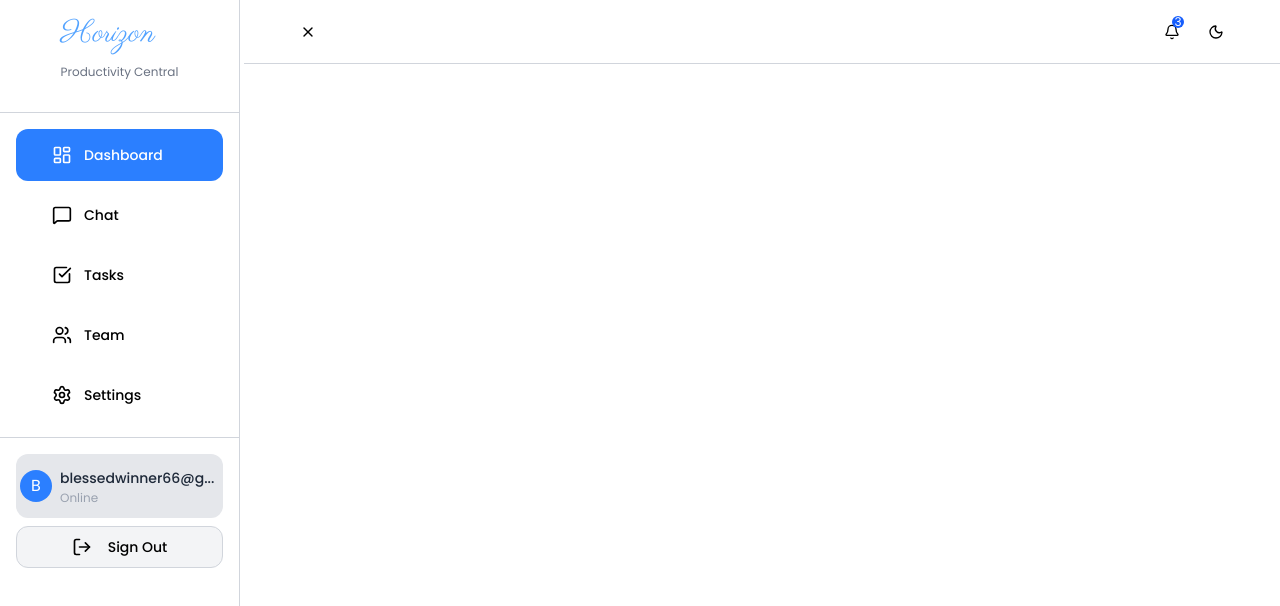
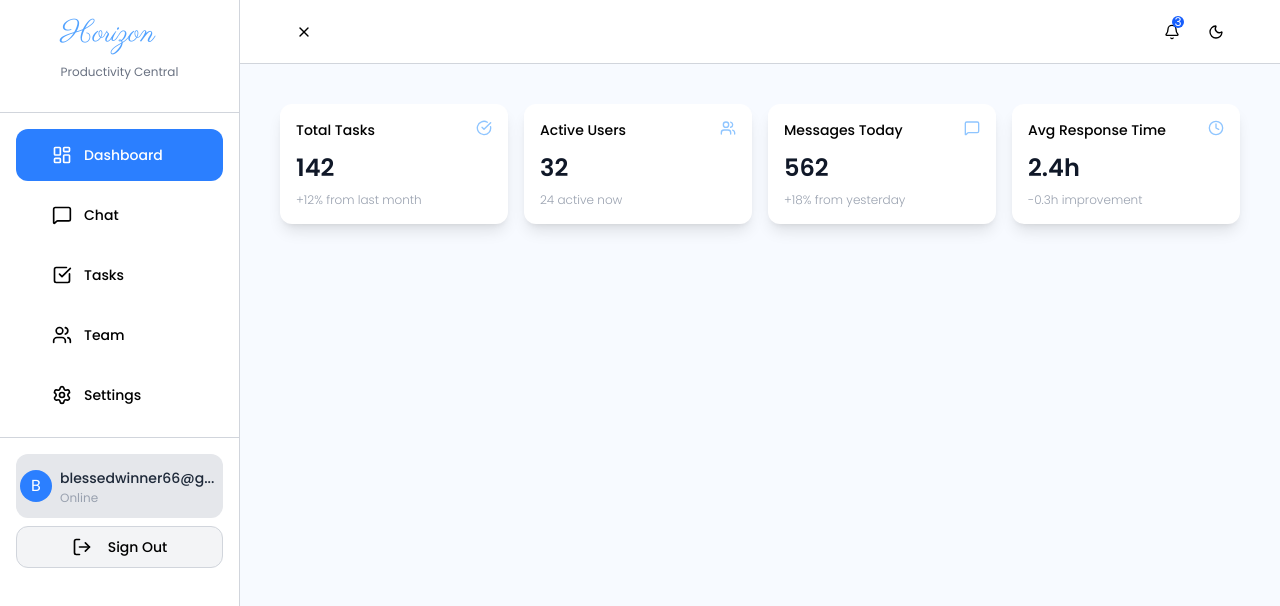
Before and after one commit to blessed-winner/Horizon, a React app in the folder frontend/: page /admin in a window 1280 px wide. Shown: the top 606 px of the page. Built offline with nearby package versions, Linux system fonts and the light colour scheme; the HTML template or start-up script is replaced by a standard one.

Commit message:
Added dashboard data overview frontend

```diff
--- a/frontend/src/components/Navbar.tsx
+++ b/frontend/src/components/Navbar.tsx
@@ -2,7 +2,7 @@ import { Bell, Moon, X } from "lucide-react"
 
 const Navbar = () => {
   return (
-    <div className="fixed top-0 right-0 left-21 lg:left-61 flex justify-between items-center h-16 px-12 border-b border-gray-300">
+    <div className="sticky top-0 flex justify-between items-center h-16 px-12 bg-white border-b border-gray-300 z-20">
       <span className="p-2 hover:bg-blue-400 hover:text-white transition rounded-xl cursor-pointer">
           <X className="cursor-pointer size-4"/>
       </span>
--- a/frontend/src/components/Sidebar.tsx
+++ b/frontend/src/components/Sidebar.tsx
@@ -2,7 +2,7 @@ import { LayoutDashboard, LogOut, MessageSquare, Settings, SquareCheckBig, Users
 import { NavLink } from "react-router-dom"
 const Sidebar = () => {
   return (
-    <div className="flex flex-col min-h-screen w-20 lg:w-60 border-r border-gray-300">
+    <div className="flex flex-col h-full w-20 lg:w-60 border-r border-gray-300 bg-white z-30">
         <div className="space-y-3 p-1 mx-auto lg:p-4">
             <h2 className="text-xl lg:text-3xl text-blue-400" style={{fontFamily:'Parisienne'}}>Horizon</h2>
             <p className="text-gray-500  text-xs">Productivity Central</p>
--- a/frontend/src/pages/Dashboard.tsx
+++ b/frontend/src/pages/Dashboard.tsx
@@ -1,9 +1,32 @@
+import { CheckCircle, Clock, MessageSquare, Users, type LucideIcon } from "lucide-react"
+import { dashboardData } from "../assets/assets"
+
 const Dashboard = () => {
+  const iconsMap:Record<string,LucideIcon> = {
+    CheckCircle:CheckCircle,
+    Users:Users,
+    MessageSquare:MessageSquare,
+    Clock:Clock
+  }
   return (
-    <div className="flex-1 relative top-16">
+    <div className="flex-1 p-6 md:p-10">
       <div>
-          <div>
-
+          <div className="grid grid-cols-1 md:grid-cols-2 lg:grid-cols-3 xl:grid-cols-4 gap-4">
+             {dashboardData.map((data,idx)=>{
+                 const IconComponent = iconsMap[data.icon];
+               return(
+                    <div key={idx} className="p-4 rounded-xl bg-white space-y-3 shadow-lg">
+                        <div className="flex justify-between">
+                           <p className="font-medium text-sm">{data.title}</p>
+                           <IconComponent className="w-4 h-4 text-blue-300"/>
+                        </div>
+                        <div className="space-y-2">
+                        <h4 className="text-2xl font-semibold text-gray-900">{data.numbers}</h4>
+                        <p className="text-xs text-gray-400 font-light">{data.statistics}</p>
+                        </div>
+                      </div>
+               )
+             })}
           </div>
       </div>
     </div>
--- a/frontend/src/pages/Layout.tsx
+++ b/frontend/src/pages/Layout.tsx
@@ -4,16 +4,14 @@ import Navbar from "../components/Navbar"
 
 const Layout = () => {
   return (
-    <div>
-
-        <div className="flex lg:h-[100vh]">
-           <Sidebar/>
-           <div className="flex flex-col overflow-hidden">
-              <Navbar/>
-              <Outlet/>
-           </div>
-
-           </div>
+    <div className="flex h-screen w-screen">
+      <Sidebar/>
+      <div className="flex flex-col flex-1 overflow-hidden bg-blue-50/50">
+        <Navbar/>
+        <main className="flex-1 overflow-auto">
+          <Outlet/>
+        </main>
+      </div>
     </div>
   )
 }
```
